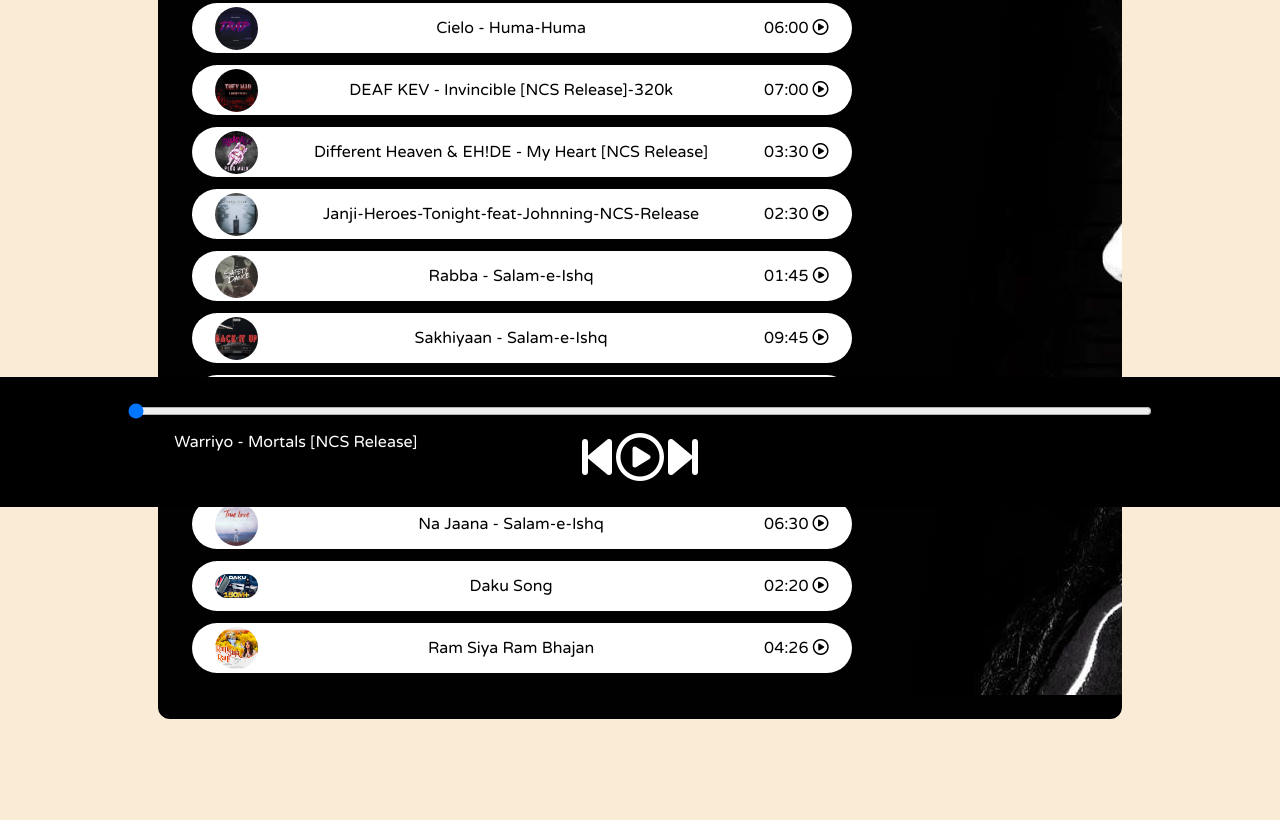
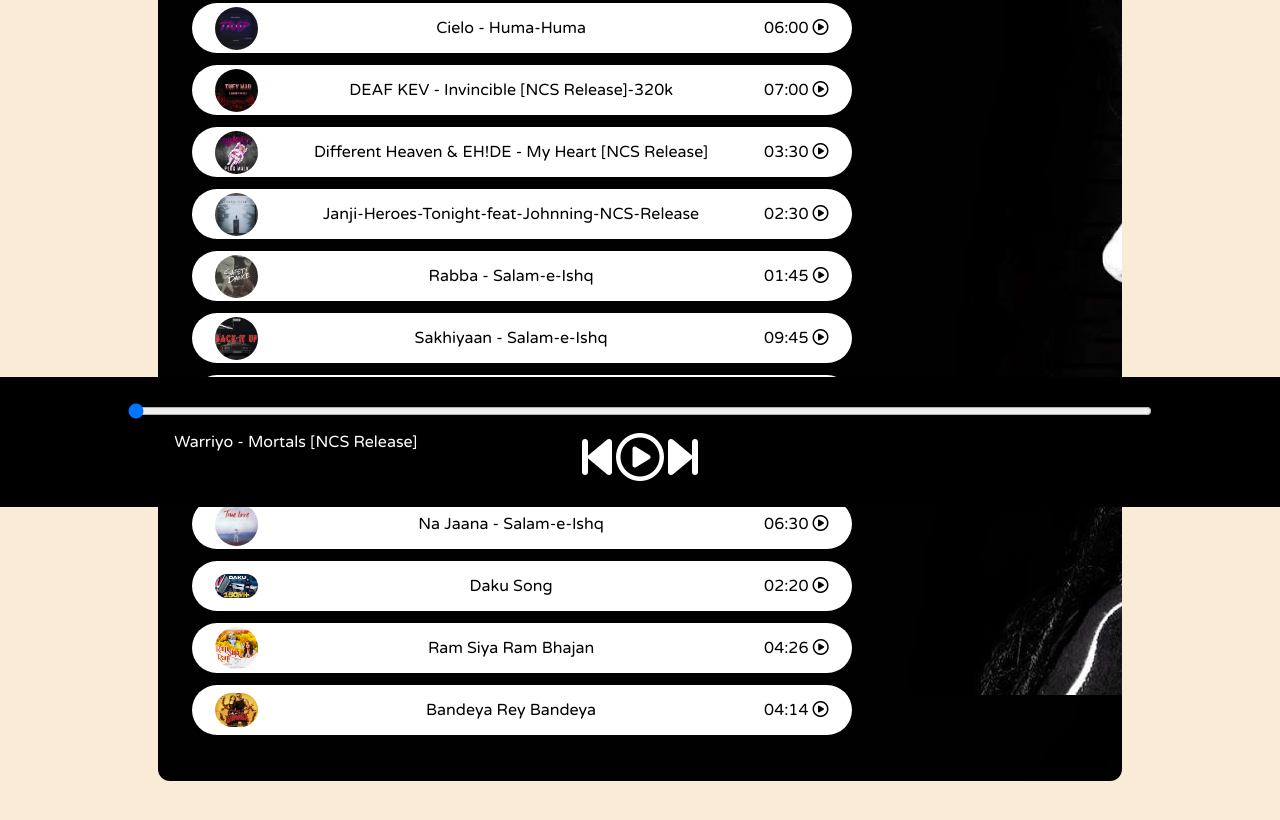
Before and after one commit to Nitin1604/Spotify-Clone, a plain HTML site: page index.html in a window 1280 px wide. Shown: the part 293-1113 px from the top of the page. Drawn offline with Linux system fonts and the light colour scheme.

Commit message:
Code for Spotify Clone

```diff
--- a/index.html
+++ b/index.html
@@ -116,6 +116,15 @@
                     <span class="songlistplay"><span class="timestamp">04:26 <i id="10" class="far songItemPlay fa-play-circle"></i> </span></span>
                 </div>
                 <!-- song 12 -->
+
+                <!-- song 13 -->
+                <div class="songItem">
+                    <img alt="1">
+                    <span class="songName">Bandeya Rey Bandeya</span>
+                    <span class="songlistplay"><span class="timestamp">04:14 <i id="10" class="far songItemPlay fa-play-circle"></i> </span></span>
+                </div>
+                <!-- song 13 -->
+
             </div>
         </div>
         <div class="songBanner"></div>
--- a/script.js
+++ b/script.js
@@ -22,7 +22,8 @@ let songs = [
     {songName: "Tumhari Kasam - Salam-e-Ishq", filePath: "songs/song2.mp3", coverPath: "covers/cover9.jpg"},
     {songName: "Na Jaana - Salam-e-Ishq", filePath: "songs/song4.mp3", coverPath: "covers/cover10.jpg"},
     {songName: "Daku Song", filePath: "songs/Daku Song.mp3", coverPath: "covers/cover11.jpg"},
-    {songName: "Ram Siya Ram Bhajan", filePath: "songs/Ram Siya Ram Bhajan.mp3", coverPath: "covers/cover12.jpg"}
+    {songName: "Ram Siya Ram Bhajan", filePath: "songs/Ram Siya Ram Bhajan.mp3", coverPath: "covers/cover12.jpg"},
+    {songName: "Bandeya Rey Bandeya", filePath: "songs/Bandeya Rey Bandeya.mp3", coverPath: "covers/cover13.jpg"}
 ]
 
 songItems.forEach((element, i)=>{
@@ -85,7 +86,7 @@ Array.from(document.getElementsByClassName('songItemPlay')).forEach((element)=>{
 document.getElementById('next').addEventListener('click', ()=>{
 
     // if the index of the song is greater then 0 then play the next songs one by one , whenever the user clicks on the next button
-    if(songIndex>=11){
+    if(songIndex>=12){
         songIndex = 0
     }
     else{
```
Also changed, not shown: covers/cover13.jpg (added), 1 other file.
